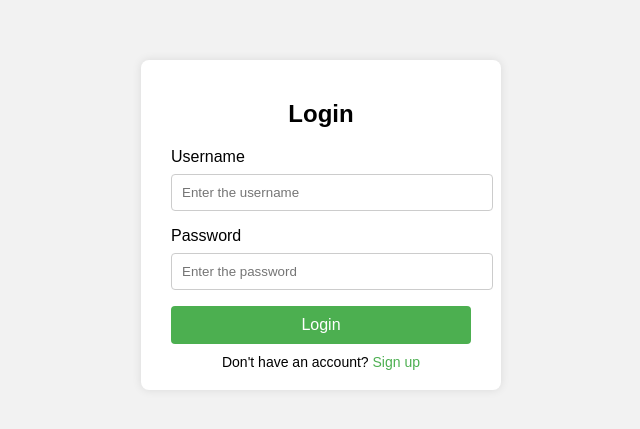
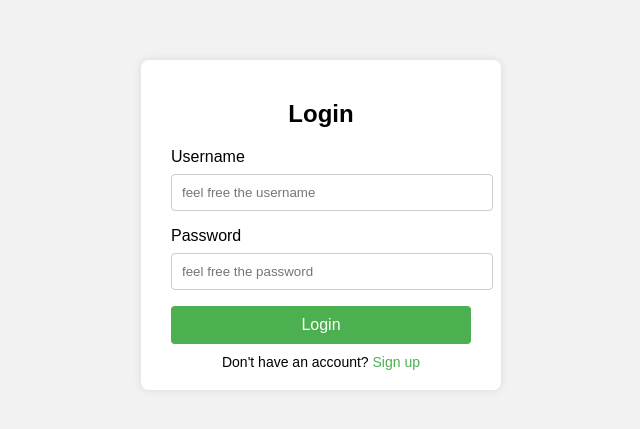
Before and after one commit to ashajakkana26/my-profile, a plain HTML site: page public/index.html in a window 1280 px wide. Shown: the part 183-612 px from the top of the page, 319-959 px from the left. Drawn offline with Linux system fonts and the light colour scheme.

Commit message:
updated the ui

```diff
--- a/public/index.html
+++ b/public/index.html
@@ -67,10 +67,10 @@
     <h2>Login</h2>
     <form>
       <label for="username">Username</label>
-      <input type="text" id="username" name="username" placeholder="Enter the username" required>
+      <input type="text" id="username" name="username" placeholder="feel free the username" required>
 
       <label for="password">Password</label>
-      <input type="password" id="password" name="password" placeholder="Enter the password" required>
+      <input type="password" id="password" name="password" placeholder="feel free the password" required>
 
       <button type="submit">Login</button>
 
```
